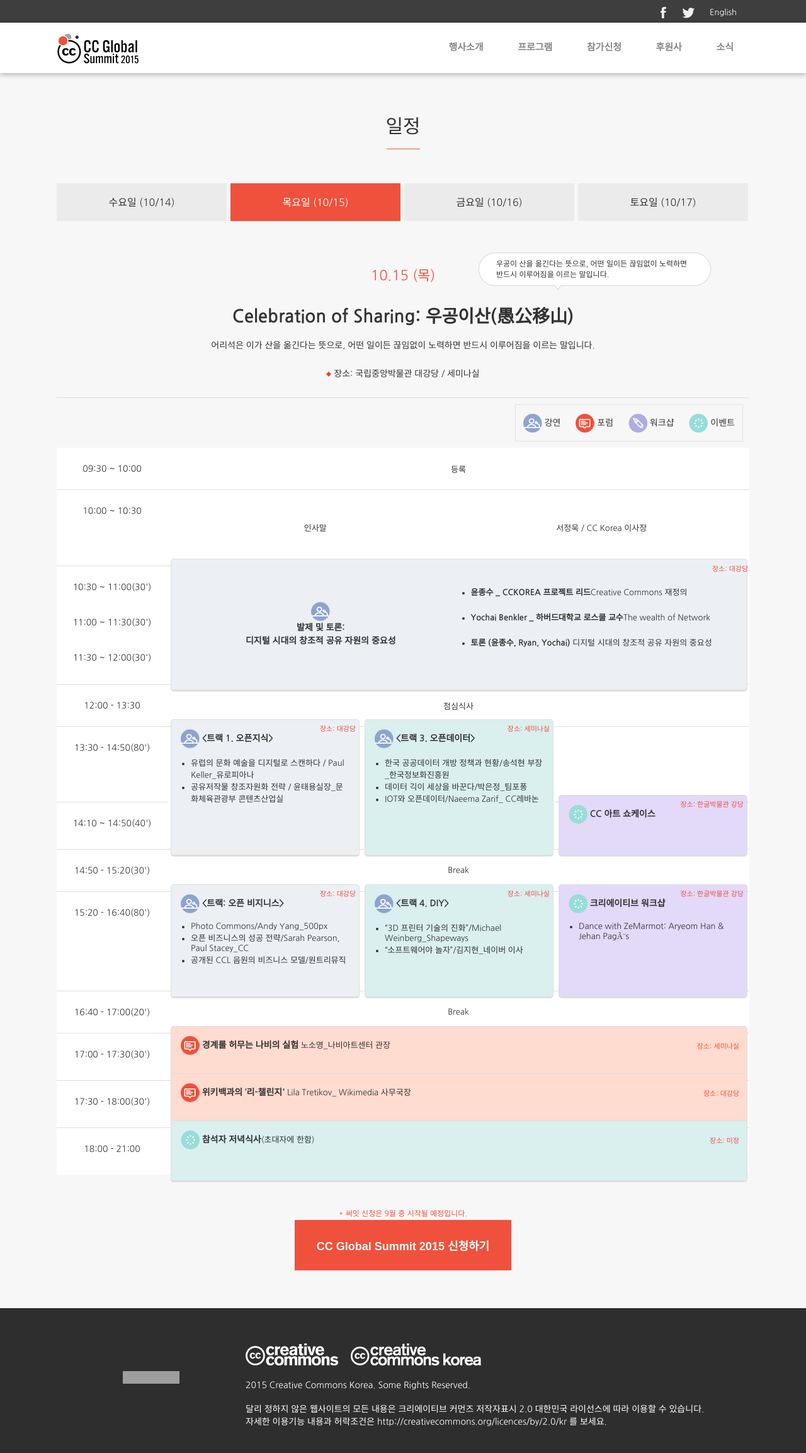
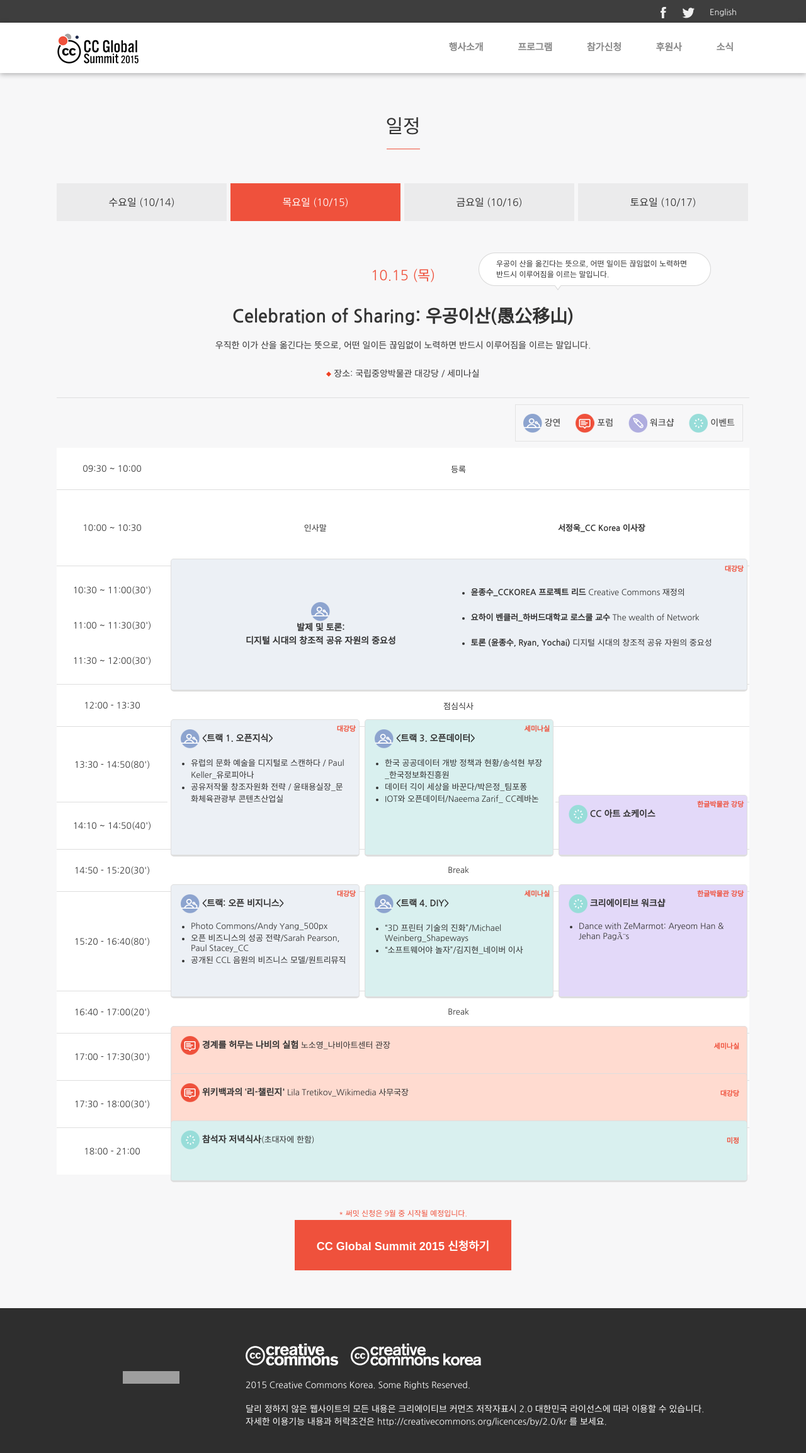
Before and after one commit to creativecommonskorea/2015-global-summit, a Jekyll site: the page built from programs.html, in a window 1280 px wide. Shown: the whole page at 63% size. Built offline with Jekyll 4.4.1, drawn with Linux system fonts in a browser that asks for light colours; nearby versions of some CDN libraries; grey boxes are pictures that could not be loaded.

Commit message:
프로그램 문구 수정

```diff
--- a/_includes/day14_detail.html
+++ b/_includes/day14_detail.html
@@ -3,7 +3,7 @@
         <div class="date">10.14 (수)</div>
         <div class="concept_title">Welcome 파티</div>
         <div class="concept_description">
-            * 14일 일정은 CC affiliate 대상으로 비공개로 진행됩니다.
+            * 14일 일정은 CC Affiliate 대상으로 비공개로 진행됩니다.
         </div>
     </div>
     <div class="timetable" id="day14_timetable">
--- a/_includes/day15_detail.html
+++ b/_includes/day15_detail.html
@@ -3,7 +3,7 @@
         <div class="date">10.15 (목)</div>
         <div class="concept_title">Celebration of Sharing: 우공이산(愚公移山)</div>
         <div class="concept_description">
-            어리석은 이가 산을 옮긴다는 뜻으로, 어떤 일이든 끊임없이 노력하면 반드시 이루어짐을 이르는 말입니다.
+            우직한 이가 산을 옮긴다는 뜻으로, 어떤 일이든 끊임없이 노력하면 반드시 이루어짐을 이르는 말입니다.
         </div>
         <div class="day_location">
             <img src="/images/other/bullet.png" alt="-"/> 장소: 국립중앙박물관 대강당 / 세미나실
@@ -31,8 +31,8 @@
                     <div class="table">
                         <div class="tr">
                             <div class="td w50p">인사말</div>
-                            <div class="td">
-                                서정욱 / CC Korea 이사장
+                            <div class="td font-bold">
+                                서정욱_CC Korea 이사장
                             </div>
                         </div>
                     </div>
@@ -45,7 +45,7 @@
                     11:30 ~ 12:00(30')
                 </td>
                 <td class="h120 p5855" colspan="3">
-                    <div class="oneline_location">장소: 대강당</div>
+                    <div class="oneline_location" style="margin-right: 24px;"><!--장소 -->대강당</div>
                     <div class="table whiteblue_light corner_all">
                         <div class="tr">
                             <div class="td w50p">
@@ -57,8 +57,8 @@
                             </div>
                             <div class="td left">
                                 <ul class="wide_list">
-                                    <li><span class="font-bold">윤종수 _ CCKOREA 프로젝트 리드</span>Creative Commons 재정의</li>
-                                    <li><span class="font-bold">Yochai Benkler _ 하버드대학교 로스쿨 교수</span>The wealth of
+                                    <li><span class="font-bold">윤종수_CCKOREA 프로젝트 리드</span> Creative Commons 재정의</li>
+                                    <li><span class="font-bold">요하이 벤클러_하버드대학교 로스쿨 교수</span> The wealth of
                                         Network
                                     </li>
                                     <li><span class="font-bold">토론 (윤종수, Ryan, Yochai)</span> 디지털 시대의 창조적 공유 자원의 중요성
@@ -77,7 +77,7 @@
                 <td>13:30 - 14:50(80')</td>
                 <td style="width: 28%;" rowspan="2">
                     <div class="whiteblue_light left corner_all">
-                        <div class="location">장소: 대강당</div>
+                        <div class="location"><!-- 장소 --> 대강당</div>
                         <img src="/images/other/program_icon_01.png" alt="강연"/>
                         <span class="h2">&lt;트랙 1. 오픈지식&gt;</span>
                         <ul>
@@ -88,7 +88,7 @@
                 </td>
                 <td style="width: 28%;" rowspan="2">
                     <div class="whitegreen_light left corner_all">
-                        <div class="location">장소: 세미나실</div>
+                        <div class="location"><!-- 장소 --> 세미나실</div>
                         <img src="/images/other/program_icon_01.png" alt="강연"/>
                         <span class="h2">&lt;트랙 3. 오픈데이터&gt;</span>
                         <ul>
@@ -104,7 +104,7 @@
                 <td>14:10 ~ 14:50(40')</td>
                 <td>
                     <div class="whitepurple_light left corner_all">
-                        <div class="location">장소: 한글박물관 강당</div>
+                        <div class="location"><!-- 장소 --> 한글박물관 강당</div>
                         <img src="/images/other/program_icon_04.png" alt="이벤트"/>
                         <span class="h2">CC 아트 쇼케이스</span>
                     </div>
@@ -118,7 +118,7 @@
                 <td>15:20 - 16:40(80')</td>
                 <td width="28%">
                     <div class="whiteblue_light left corner_all">
-                        <div class="location">장소: 대강당</div>
+                        <div class="location"><!-- 장소 --> 대강당</div>
                         <img src="/images/other/program_icon_01.png" alt="강연"/>
                         <span class="h2">&lt;트랙: 오픈 비지니스&gt;</span>
                         <ul>
@@ -130,7 +130,7 @@
                 </td>
                 <td width="28%">
                     <div class="whitegreen_light left corner_all">
-                        <div class="location">장소: 세미나실</div>
+                        <div class="location"><!-- 장소 --> 세미나실</div>
                         <img src="/images/other/program_icon_01.png" alt="강연"/>
                         <span class="h2">&lt;트랙 4. DIY&gt;</span>
                         <ul>
@@ -141,7 +141,7 @@
                 </td>
                 <td width="28%">
                     <div class="whitepurple_light left corner_all">
-                        <div class="location">장소: 한글박물관 강당</div>
+                        <div class="location"><!-- 장소 --> 한글박물관 강당</div>
                         <img src="/images/other/program_icon_04.png" alt="이벤트"/>
                         <span class="h2">크리에이티브 워크샵</span>
                         <ul>
@@ -158,7 +158,7 @@
                 <td>17:00 - 17:30(30')</td>
                 <td class="p5855" colspan="3">
                     <div class="whiteorange_light left corner_all">
-                        <div class="oneline_location">장소: 세미나실</div>
+                        <div class="oneline_location"><!-- 장소 --> 세미나실</div>
                         <img src="/images/other/program_icon_02.png" alt="포럼"/>
                         <span class="h2">경계를 허무는 나비의 실험</span> 노소영_나비아트센터 관장
                     </div>
@@ -168,9 +168,9 @@
                 <td>17:30 - 18:00(30')</td>
                 <td class="p5855" colspan="3">
                     <div class="whiteorange_light left corner_all">
-                        <div class="oneline_location">장소: 대강당</div>
+                        <div class="oneline_location"><!-- 장소 --> 대강당</div>
                         <img src="/images/other/program_icon_02.png" alt="포럼"/>
-                        <span class="h2">위키백과의  ‘리-챌린지'</span> Lila Tretikov_ Wikimedia 사무국장
+                        <span class="h2">위키백과의  ‘리-챌린지'</span> Lila Tretikov_Wikimedia 사무국장
                     </div>
                 </td>
             </tr>
@@ -178,7 +178,7 @@
                 <td>18:00 - 21:00</td>
                 <td class="p5855" colspan="3">
                     <div class="whitegreen_light left corner_all">
-                        <div class="oneline_location">장소: 미정</div>
+                        <div class="oneline_location"><!-- 장소 --> 미정</div>
                         <img src="/images/other/program_icon_04.png" alt="이벤트"/>
                         <span class="h2">참석자 저녁식사</span>(초대자에 한함)
                     </div>
--- a/css/main.css
+++ b/css/main.css
@@ -1367,7 +1367,7 @@ a {
             height: 230px; }
           .schedule .timetable table tr td:first-child {
             width: 16%;
-            vertical-align: top;
+            vertical-align: middle;
             line-height: 56px;
             font-size: 14px; }
           .schedule .timetable table tr td .light_bg, .schedule .timetable table tr td div.gray_light, .schedule .timetable table tr td div.whiteblue_light, .schedule .timetable table tr td div.whiteorange_light, .schedule .timetable table tr td div.whitegreen_light, .schedule .timetable table tr td div.whitepurple_light {
@@ -1409,7 +1409,8 @@ a {
             height: 0;
             float: right;
             margin-right: 10px;
-            text-align: right; }
+            text-align: right;
+            font-weight: bold; }
           .schedule .timetable table tr td .left {
             text-align: left;
             vertical-align: top; }
--- a/css/programs.scss
+++ b/css/programs.scss
@@ -110,7 +110,7 @@
           }
           &:first-child {
             width: 16% ;
-            vertical-align: top;
+            vertical-align: middle;
             line-height: 56px;
             font-size: 14px;
           }
@@ -170,6 +170,7 @@
             float: right;
             margin-right: 10px;
             text-align: right;
+            font-weight: bold;
           }
           .left {
             text-align: left;
--- a/programs.html
+++ b/programs.html
@@ -38,7 +38,7 @@ layout: base
         {% include day17_detail.html %}
         <div class="apply_summit_wrap">
             <span style="color:#ef513c; font-size: 12px;">* 써밋 신청은 9월 중 시작될 예정입니다.</span><br/>
-            <button class="apply_summit" type="button">CC Global Summit 2015 신청하기</button>
+            <button class="apply_summit" type="button" onclick="alert('멋진 글로벌 써밋을 위해 준비중입니다 :)\n조금만 기다려주세요!');">CC Global Summit 2015 신청하기</button>
         </div>
     </section>
 </div>
```
